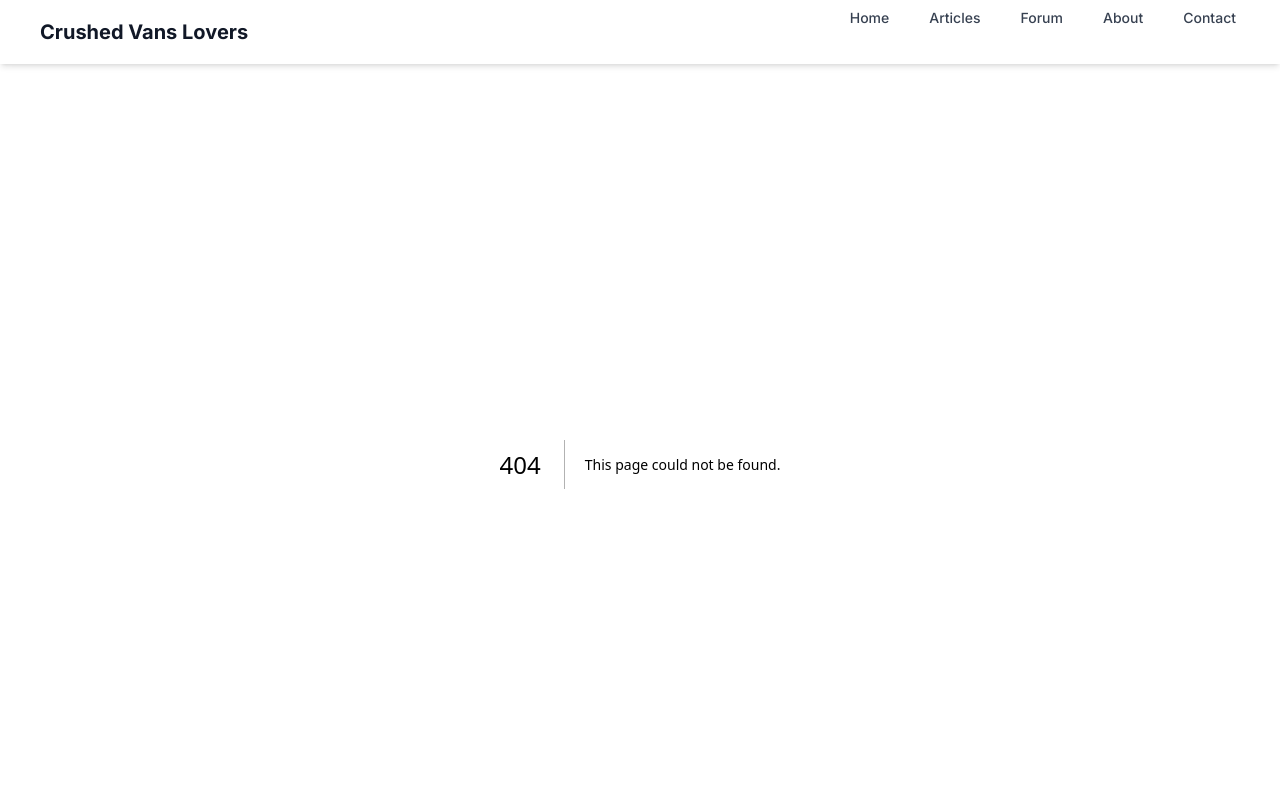
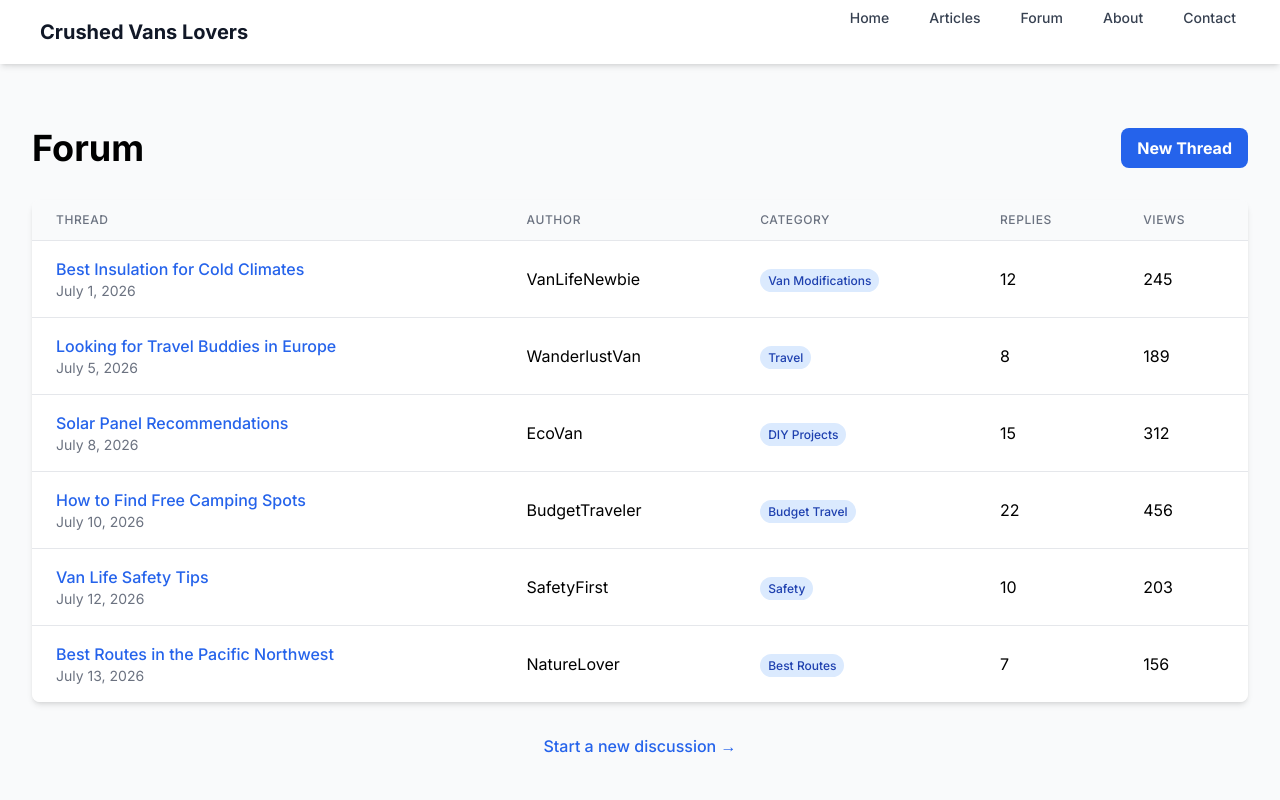
Before and after one commit to guy20ome/crushed-vans-lovers, a Next.js app: page /forum in a window 1280 px wide. Before the commit this address had no page. Shown: the top 800 px of the page. Built offline with nearby package versions, Linux system fonts and the light colour scheme.

Commit message:
Add forum page

```diff
--- /dev/null
+++ b/src/app/forum/page.tsx
@@ -0,0 +1,82 @@
+import Link from "next/link";
+import { forumThreads } from "@/data/forumThreads";
+
+export default function ForumPage() {
+  return (
+    <div className="min-h-screen py-16 bg-gray-50">
+      <div className="max-w-7xl mx-auto px-4 sm:px-6 lg:px-8">
+        <div className="flex justify-between items-center mb-8">
+          <h1 className="text-4xl font-bold">Forum</h1>
+          <Link
+            href="/forum/new"
+            className="bg-blue-600 hover:bg-blue-700 text-white font-bold py-2 px-4 rounded-lg transition duration-300"
+          >
+            New Thread
+          </Link>
+        </div>
+
+        <div className="bg-white rounded-lg shadow-md overflow-hidden">
+          <table className="min-w-full divide-y divide-gray-200">
+            <thead className="bg-gray-50">
+              <tr>
+                <th className="px-6 py-3 text-left text-xs font-medium text-gray-500 uppercase tracking-wider">
+                  Thread
+                </th>
+                <th className="px-6 py-3 text-left text-xs font-medium text-gray-500 uppercase tracking-wider">
+                  Author
+                </th>
+                <th className="px-6 py-3 text-left text-xs font-medium text-gray-500 uppercase tracking-wider">
+                  Category
+                </th>
+                <th className="px-6 py-3 text-left text-xs font-medium text-gray-500 uppercase tracking-wider">
+                  Replies
+                </th>
+                <th className="px-6 py-3 text-left text-xs font-medium text-gray-500 uppercase tracking-wider">
+                  Views
+                </th>
+              </tr>
+            </thead>
+            <tbody className="bg-white divide-y divide-gray-200">
+              {forumThreads.map((thread) => (
+                <tr key={thread.id} className="hover:bg-gray-50">
+                  <td className="px-6 py-4 whitespace-nowrap">
+                    <Link
+                      href={`/forum/${thread.id}`}
+                      className="text-blue-600 hover:text-blue-800 font-medium"
+                    >
+                      {thread.title}
+                    </Link>
+                    <div className="text-sm text-gray-500">{thread.date}</div>
+                  </td>
+                  <td className="px-6 py-4 whitespace-nowrap">
+                    {thread.author}
+                  </td>
+                  <td className="px-6 py-4 whitespace-nowrap">
+                    <span className="bg-blue-100 text-blue-800 px-2 py-1 rounded-full text-xs font-medium">
+                      {thread.category}
+                    </span>
+                  </td>
+                  <td className="px-6 py-4 whitespace-nowrap">
+                    {thread.replies}
+                  </td>
+                  <td className="px-6 py-4 whitespace-nowrap">
+                    {thread.views}
+                  </td>
+                </tr>
+              ))}
+            </tbody>
+          </table>
+        </div>
+
+        <div className="mt-8 text-center">
+          <Link
+            href="/forum/new"
+            className="text-blue-600 hover:text-blue-800 font-medium"
+          >
+            Start a new discussion →
+          </Link>
+        </div>
+      </div>
+    </div>
+  );
+}
```
